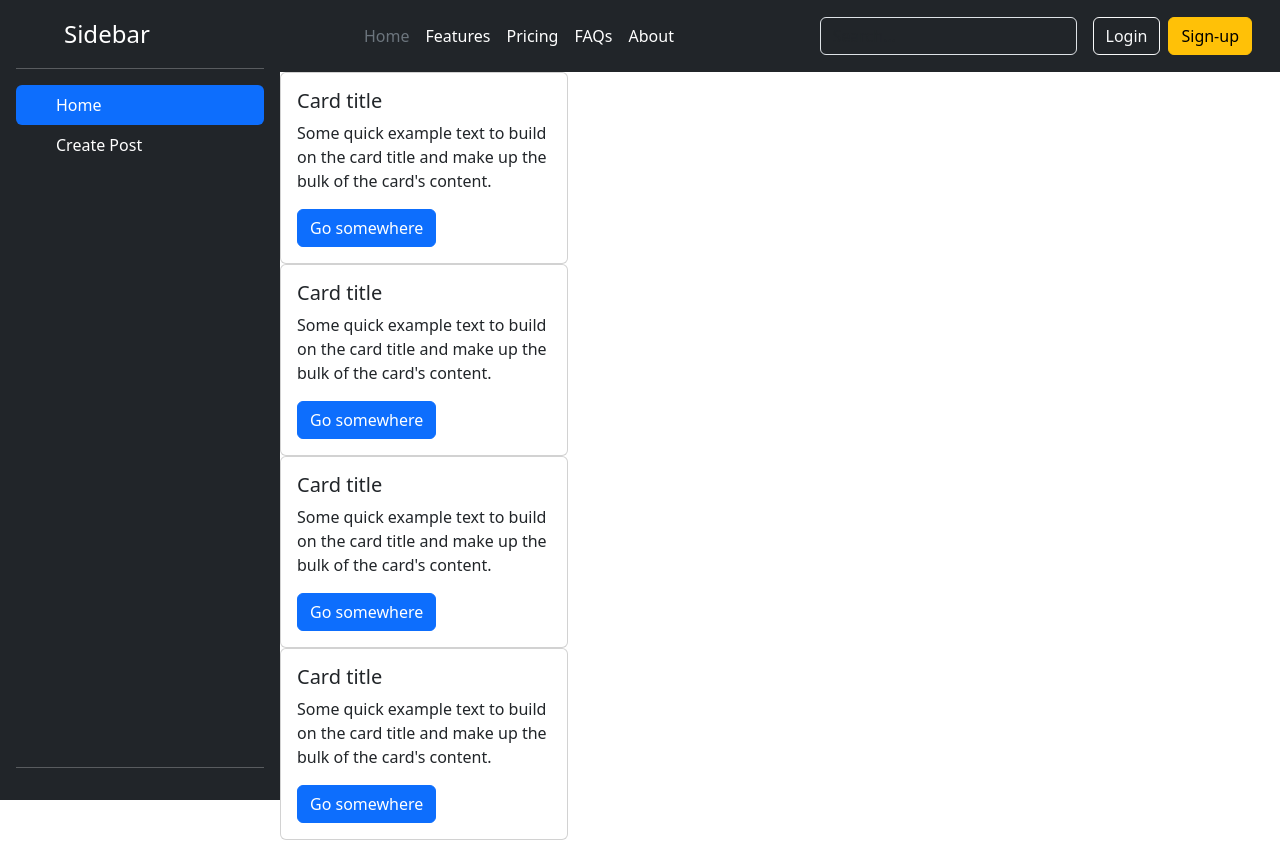
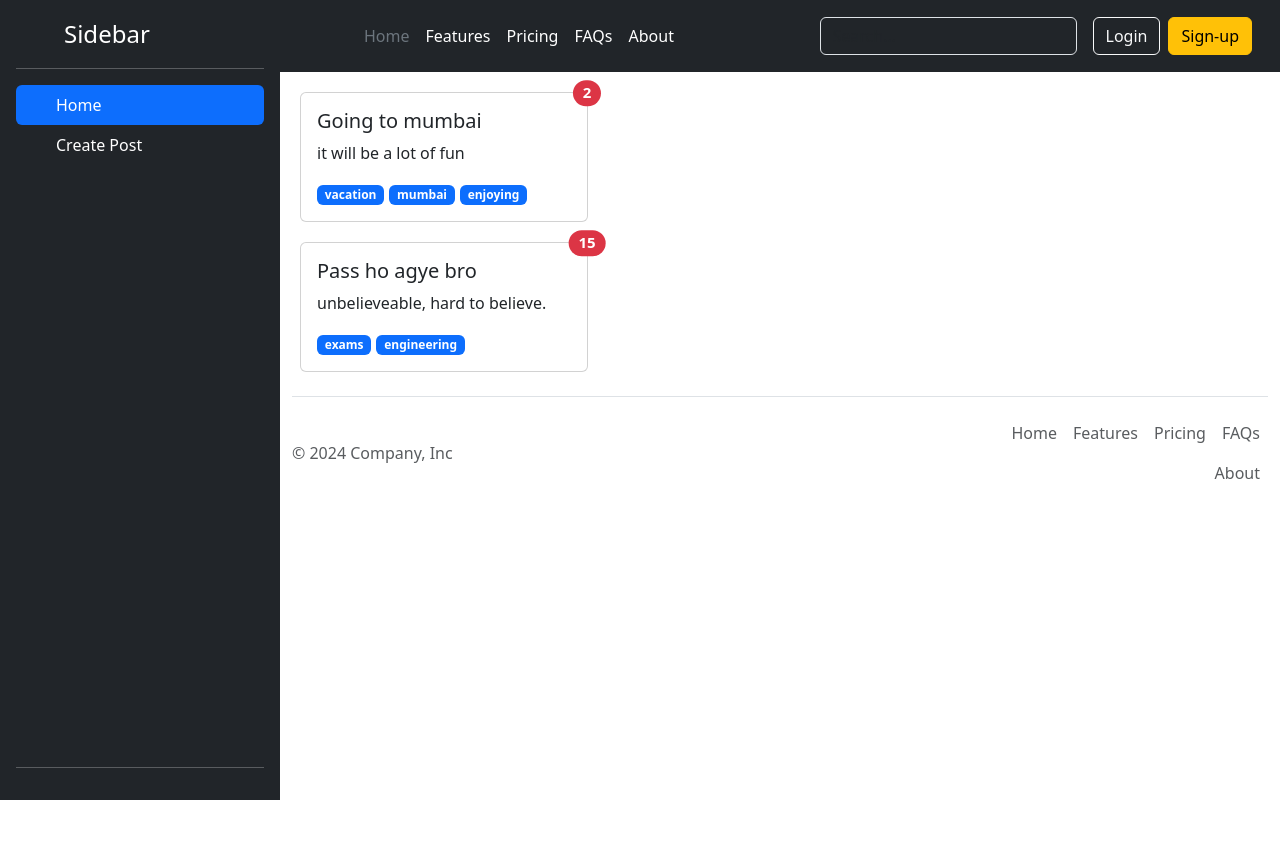
Before and after one commit to sahrawatvinay/React, a React (Vite) app in the folder social-media/: page / in a window 1280 px wide. Shown: the top 842 px of the page. After the commit the page ends 800 px from the top, so only its background shows below. Built offline with nearby package versions, Linux system fonts and the light colour scheme.

Commit message:
binding data from jsx file to ui for post cards

```diff
--- a/social-media/src/App.css
+++ b/social-media/src/App.css
@@ -5,3 +5,7 @@
 .content{
     width: 100%;
 }
+
+.post-card {
+    margin: 20px;
+}
--- a/social-media/src/components/Post.jsx
+++ b/social-media/src/components/Post.jsx
@@ -1,11 +1,16 @@
-const Post = () => {
-    return <div className="card" style={{width: "18rem"}}>
-    <div className="card-body">
-      <h5 className="card-title">Card title</h5>
-      <p className="card-text">Some quick example text to build on the card title and make up the bulk of the card's content.</p>
-      <a href="#" className="btn btn-primary">Go somewhere</a>
+const Post = ({ post }) => {
+  return (
+    <div className="card post-card" style={{ width: "18rem" }}>
+      <div className="card-body">
+        <h5 className="card-title">{post.title}<span class="position-absolute top-0 start-100 translate-middle badge rounded-pill bg-danger">
+          {post.reactions}
+          <span class="visually-hidden">unread messages</span></span></h5>
+        <p className="card-text">{post.body}</p>
+        {post.tages.map((tag) => (<span class="badge text-bg-primary" style={{ marginRight: '5px' }}>{tag}</span>
+        ))}
+      </div>
     </div>
-  </div>
+  );
 }
 
 export default Post;
--- a/social-media/src/components/PostList.jsx
+++ b/social-media/src/components/PostList.jsx
@@ -1,11 +1,17 @@
+import { useContext } from "react";
 import Post from "./Post";
+import { PostList as PostListData } from "../store/posts-list-store";
 
 const PostList = () => {
-    return <><Post></Post>
-        <Post></Post>
-        <Post></Post>
-        <Post></Post>
-    </>
+    const { postList } = useContext(PostListData);
+    console.log(postList);
+    return (
+        <>
+            {postList.map((post) => (
+                <Post key={post.id} post={post}></Post>
+            ))}
+        </>
+    );
 };
 
 export default PostList;
--- a/social-media/src/store/posts-list-store.jsx
+++ b/social-media/src/store/posts-list-store.jsx
@@ -18,7 +18,7 @@
 
 // Creating a context named PostList with a default value.
 // The default value is an object with an empty postList array and two functions (addPost and deletePost) that do nothing by default.
-const PostList = createContext({
+export const PostList = createContext({
     postList: [],
     addPost: () => { },  // Default empty function for adding a post
     deletePost: () => { } // Default empty function for deleting a post
```
